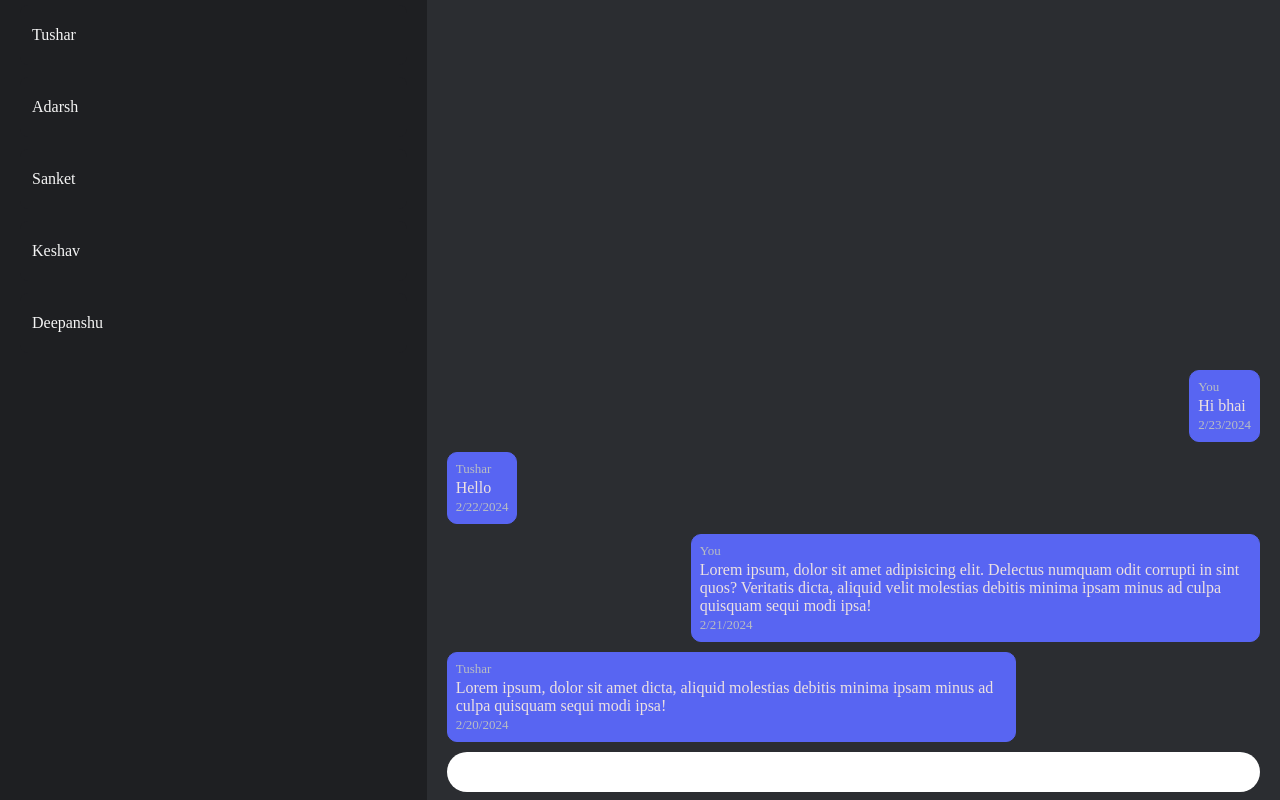
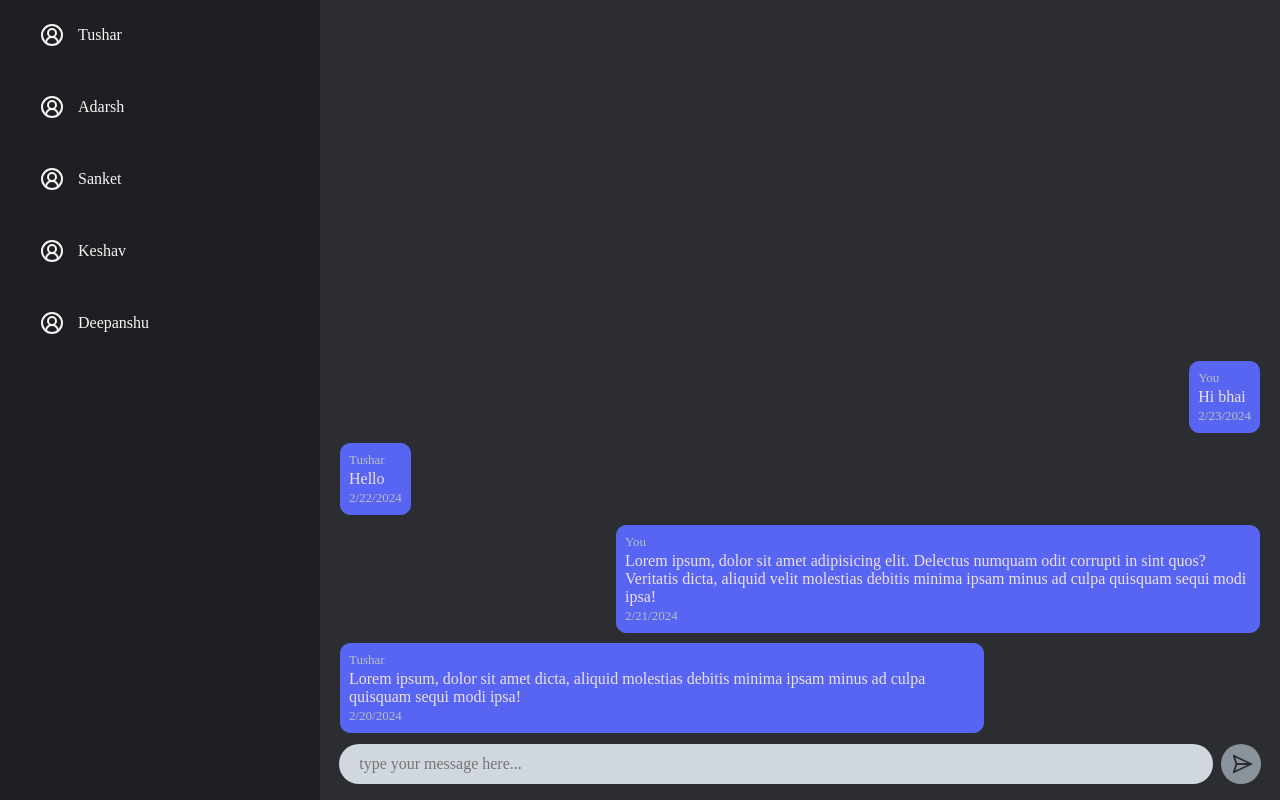
Before and after one commit to RajeevKhati/ChatUI, a React (Vite) app: page / in a window 1280 px wide. Built offline with nearby package versions, Linux system fonts and the light colour scheme.

Commit message:
feat(icons): add send and user icon, handle scroll in chat section

```diff
--- a/src/App.module.css
+++ b/src/App.module.css
@@ -1,6 +1,5 @@
 .mainContainer {
   background-color: rgb(43, 45, 49);
   height: 100vh;
-  display: grid;
-  grid-template-columns: 1fr 2fr;
-  }
+  display: flex;
+}
--- a/src/components/chat-section/chat-section.module.css
+++ b/src/components/chat-section/chat-section.module.css
@@ -2,8 +2,14 @@
   display: flex;
   flex-direction: column;
   justify-content: end;
-  padding: 8px 20px;
-  }
+  flex: 3;
+  position: relative;
+}
+
+.content {
+  padding: 8px 20px 7%;
+  overflow-y: auto;
+}
 
 .chatChip {
   max-width: 70%;
@@ -19,14 +25,38 @@
   align-self: flex-end;
 }
 
+.message {
+  display: flex;
+  position: absolute;
+  height: 40px;
+  bottom: 2%;
+  right: 2%;
+  left: 2%;
+}
+
 .messageInput {
-  height: 40px;
-  width: 100%;
-  margin-top: 10px;
   outline: none;
   border: none;
   border-radius: 20px;
   padding: 0px 20px;
   font-size: medium;
   color: rgb(43, 45, 49);
+  background-color: rgb(208, 215, 222);
+  flex: 1;
 }
+
+.iconSend {
+  width: 40px;
+  height: 100%;
+  padding: 8px 8px 8px 10px;
+  border-radius: 30px;
+  display: flex;
+  justify-content: center;
+  align-items: center;
+  background-color: rgb(138, 147, 156);
+  color: rgb(43, 45, 49);
+  margin-left: 8px;
+  outline: none;
+  border: none;
+  cursor: pointer;
+}
--- a/src/components/chat-section/chat-section.tsx
+++ b/src/components/chat-section/chat-section.tsx
@@ -4,6 +4,7 @@ import ChatChip from "../chat-chip/chat-chip";
 import { ChatContext } from "../../context/chat-context";
 import { addChat } from "../../context/reducer";
 import { useReply } from "../../shared/use-reply";
+import { IconSend } from "../../icons/icon-send";
 
 function ChatSection() {
   const [message, setMessage] = useState("");
@@ -12,8 +13,24 @@ function ChatSection() {
 
   const conversation = state.conversations[state.selectedContact];
 
+  const sendMessage = () => {
+    if (!message.trim()) {
+      return;
+    }
+    dispatch(
+      addChat({
+        message,
+        sentByMe: true,
+        date: new Date(),
+      })
+    );
+    setMessage("");
+    fetchReply();
+  };
+
   return (
     <div className={styles.container}>
+      <div className={styles.content}>
         <div className={styles.chats}>
           {conversation.map((chat) => {
             return (
@@ -32,27 +49,26 @@ function ChatSection() {
             );
           })}
         </div>
+        <div className={styles.message}>
           <input
             className={styles.messageInput}
             type="text"
+            placeholder="type your message here..."
             value={message}
             onChange={(e) => {
               setMessage(e.target.value);
             }}
             onKeyDown={(e) => {
               if (e.key === "Enter") {
-            dispatch(
-              addChat({
-                message,
-                sentByMe: true,
-                date: new Date(),
-              })
-            );
-            setMessage("");
-            fetchReply();
+                sendMessage();
               }
             }}
           />
+          <button onClick={sendMessage} className={styles.iconSend}>
+            <IconSend />
+          </button>
+        </div>
+      </div>
     </div>
   );
 }
--- a/src/components/contact-card/contact-card.module.css
+++ b/src/components/contact-card/contact-card.module.css
@@ -25,3 +25,10 @@
 .cardBtn:hover {
   background-color: rgb(43, 45, 49);
 }
+
+.iconUser {
+  width: 40px;
+  height: 100%;
+  padding: 8px;
+  margin-right: 6px;
+}
--- a/src/components/contact-card/contact-card.tsx
+++ b/src/components/contact-card/contact-card.tsx
@@ -1,3 +1,4 @@
+import { IconUser } from "../../icons/icon-user";
 import styles from "./contact-card.module.css";
 
 interface ContactCardProps {
@@ -9,7 +10,10 @@ function ContactCard({ name, onClick }: ContactCardProps) {
   return (
     <div className={styles.container}>
       <button onClick={() => onClick(name)} className={styles.cardBtn}>
-        {name}
+        <div className={styles.iconUser}>
+          <IconUser />
+        </div>
+        <p className={styles.contactName}>{name}</p>
       </button>
     </div>
   );
--- a/src/components/contact-list/contact-list.module.css
+++ b/src/components/contact-list/contact-list.module.css
@@ -3,4 +3,5 @@
   display: flex;
   flex-direction: column;
   gap: 2px;
-  }
+  flex: 1;
+}
--- /dev/null
+++ b/src/icons/icon-send.tsx
@@ -0,0 +1,19 @@
+export const IconSend = () => {
+  return (
+    <svg
+      xmlns="http://www.w3.org/2000/svg"
+      width="100%"
+      height="100%"
+      viewBox="0 0 24 24"
+      fill="none"
+      stroke="currentColor"
+      stroke-width="2"
+      stroke-linecap="round"
+      stroke-linejoin="round"
+      className="lucide lucide-send-horizontal"
+    >
+      <path d="m3 3 3 9-3 9 19-9Z" />
+      <path d="M6 12h16" />
+    </svg>
+  );
+};
--- /dev/null
+++ b/src/icons/icon-user.tsx
@@ -0,0 +1,20 @@
+export const IconUser = () => {
+  return (
+    <svg
+      xmlns="http://www.w3.org/2000/svg"
+      width="100%"
+      height="100%"
+      viewBox="0 0 24 24"
+      fill="none"
+      stroke="currentColor"
+      stroke-width="2"
+      stroke-linecap="round"
+      stroke-linejoin="round"
+      className="lucide lucide-circle-user-round"
+    >
+      <path d="M18 20a6 6 0 0 0-12 0" />
+      <circle cx="12" cy="10" r="4" />
+      <circle cx="12" cy="12" r="10" />
+    </svg>
+  );
+};
```
Lines whose indentation alone changed are shown as unchanged.
